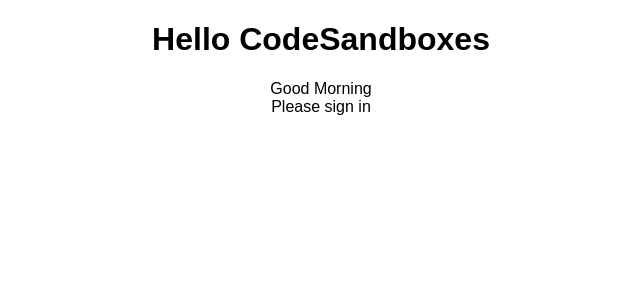
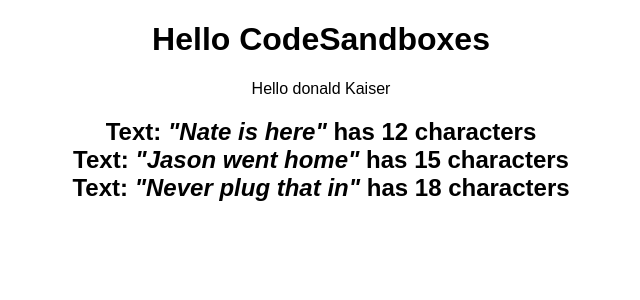
Before and after one commit to donaldkaiserjr/example-codesandbox, a React (Create React App) app: page / in a window 1280 px wide. Shown: the top 300 px of the page, without its empty margins (319-959 px from the left). Built offline with nearby package versions, Linux system fonts and the light colour scheme.

Commit message:
Character Count Added Character Count for jsx interpolation

```diff
--- a/src/App.js
+++ b/src/App.js
@@ -1,13 +1,39 @@
 import "./styles.css";
 
-const Message = (props) => <div className="message">{props.msg}</div>;
+function SayHello({ firstName, lastName }) {
+  return (
+    <div>
+      Hello {firstName} {lastName}
+    </div>
+  );
+}
+
+function CharacterCount({ text }) {
+  return (
+    <div className="container">
+      {`Text:  `}
+      <i>{` "${text}"`}</i>
+      {" has "}
+      {text.length ? <strong>{text.length}</strong> : "No"}
+      {" characters"}
+    </div>
+  );
+}
+
+const element = (
+  <>
+    <CharacterCount text={"Nate is here"} />
+    <CharacterCount text={"Jason went home"} />
+    <CharacterCount text={"Never plug that in"} />
+  </>
+);
 
 export default function App() {
   return (
     <div className="App">
       <h1>Hello CodeSandboxes</h1>
-      <Message msg="Good Morning" />
-      <Message msg="Please sign in" />
+      <SayHello firstName={"donald"} lastName={"Kaiser"} />
+      <h2>{element}</h2>
     </div>
   );
 }
```
